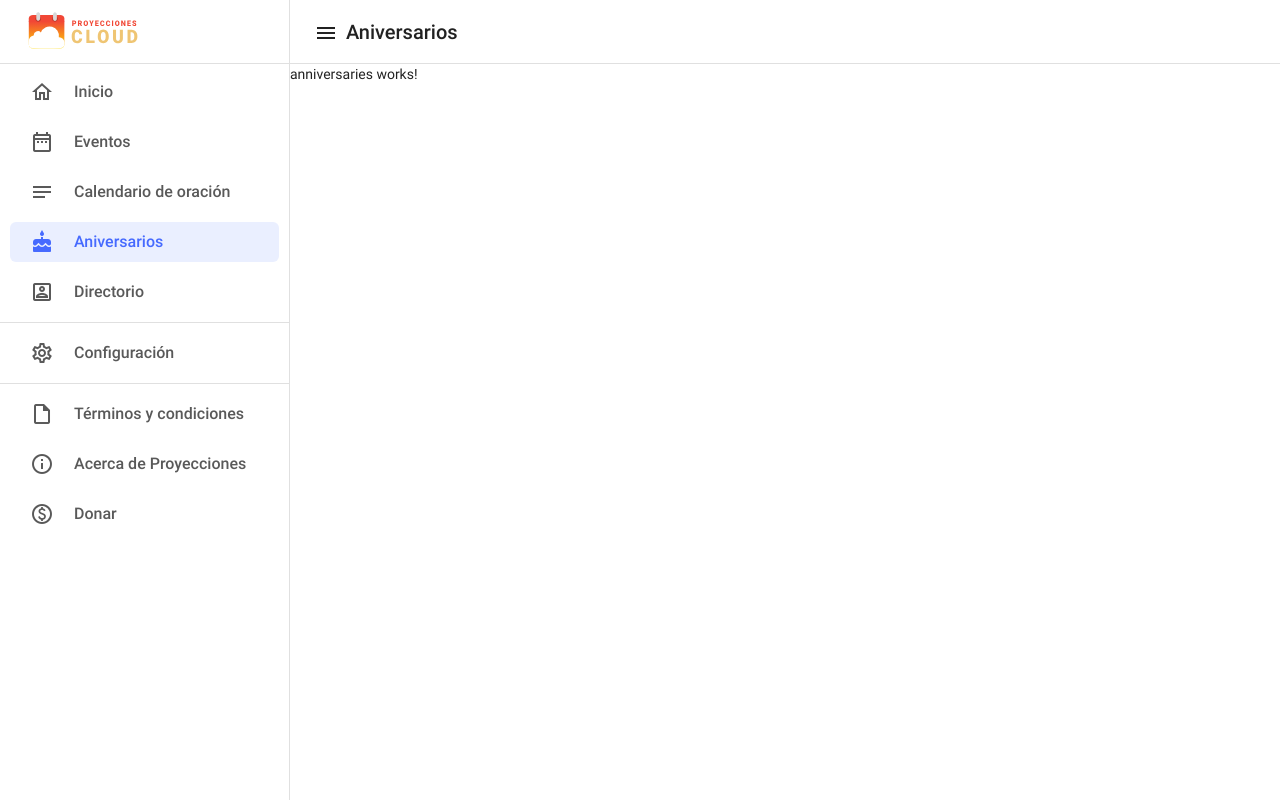
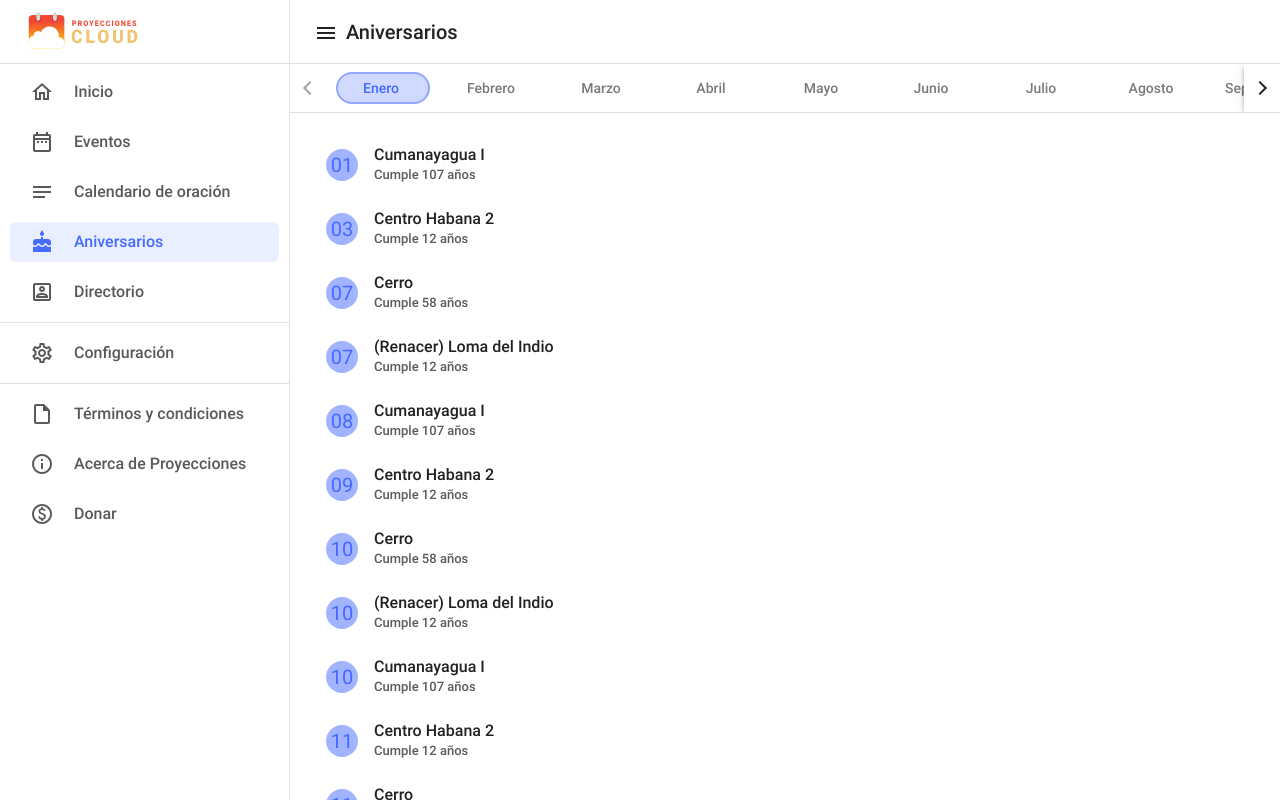
Before and after one commit to liosvel-medina/ProyeccionesWeb, an Angular app: page /anniversaries in a window 1280 px wide. Built offline with nearby package versions, Linux system fonts and the light colour scheme.

Commit message:
define anniversaries.component structure

```diff
--- a/src/app/core/anniversaries/anniversaries.component.css
+++ b/src/app/core/anniversaries/anniversaries.component.css
@@ -0,0 +1,80 @@
+.content-area {
+  overflow-x: hidden;
+  height: 100%;
+}
+
+::ng-deep .mat-tab-label {
+  min-width: 110px !important;
+  width: 110px !important;
+  user-select: none;
+}
+
+::ng-deep .mat-ink-bar {
+  bottom: unset !important;
+  top: 50%;
+  transform: translate(10px, -50%);
+  width: 90px !important;
+  height: 28px !important;
+  border-radius: 50px;
+  border: 2px solid rgba(70, 106, 255, 0.45);
+  background-color: rgba(70, 106, 255, 0.25) !important;
+}
+
+::ng-deep .mat-tab-label-active {
+  color: #466AFF !important;
+  opacity: 1 !important;
+}
+
+::ng-deep .mat-tab-label-content {
+  font-weight: 500;
+}
+
+::ng-deep .mat-tab-body-content {
+  padding: 20px;
+}
+
+.anniversary-item {
+  display: flex;
+  flex-direction: row;
+  align-items: center;
+  padding: 12px 16px;
+}
+
+.anniversary-item .anniversary-day {
+  flex-shrink: 0;
+  width: 24px;
+  height: 24px;
+  font-size: 20px;
+  box-sizing: content-box;
+  border-radius: 50%;
+  padding: 4px;
+  color: #466AFF;
+  background-color: rgba(70, 106, 255, 0.50);
+
+  display: flex;
+  align-items: center;
+  justify-content: center;
+}
+
+.anniversary-item .anniversary-text {
+  padding-left: 16px;
+}
+
+.anniversary-item .anniversary-title {
+  font-size: 16px;
+  font-weight: 500;
+}
+
+.anniversary-item .anniversary-subtitle {
+  font-size: 13px;
+  color: rgba(0, 0, 0, 0.65);
+  font-weight: 500;
+}
+
+.go-up {
+  position: fixed;
+  right: 0;
+  bottom: 0;
+  margin: 24px;
+  z-index: 10;
+}
--- a/src/app/core/anniversaries/anniversaries.component.html
+++ b/src/app/core/anniversaries/anniversaries.component.html
@@ -1 +1,31 @@
-<p>anniversaries works!</p>
+<div class="content-area" #panel (scroll)="onScroll($event)">
+  <div class="row">
+    <div class="col">
+
+      <mat-tab-group dynamicHeight>
+        <mat-tab *ngFor="let month of months" label="{{month.name}}">
+
+          <div class="anniversary-item" *ngFor="let anniversary of month.anniversaries">
+            <div class="anniversary-day">
+              {{anniversary.day}}
+            </div>
+            <div class="anniversary-text">
+              <div class="anniversary-title">
+                {{anniversary.churchName}}
+              </div>
+              <div class="anniversary-subtitle">
+                Cumple {{anniversary.age}} {{anniversary.age == 1 ? 'año' : 'años'}}
+              </div>
+            </div>
+          </div>
+
+        </mat-tab>
+      </mat-tab-group>
+
+    </div>
+  </div>
+
+  <button mat-mini-fab class="go-up" (click)="scrollPanelToTop()" *ngIf="isGoUpVisible()">
+    <mat-icon>expand_less</mat-icon>
+  </button>
+</div>
--- a/src/app/core/anniversaries/anniversaries.component.ts
+++ b/src/app/core/anniversaries/anniversaries.component.ts
@@ -1,4 +1,15 @@
-import { Component, OnInit } from '@angular/core';
+import {Component, ElementRef, OnInit, ViewChild} from '@angular/core';
+
+export interface Anniversary {
+  day: string;
+  churchName: string;
+  age: number;
+}
+
+export interface Month {
+  name: string;
+  anniversaries: Anniversary[];
+}
 
 @Component({
   selector: 'app-anniversaries',
@@ -7,9 +18,262 @@ import { Component, OnInit } from '@angular/core';
 })
 export class AnniversariesComponent implements OnInit {
 
-  constructor() { }
+  scrollTop = 0;
+
+  months: Month[] = [
+    {
+      name: 'Enero',
+      anniversaries: [
+        {
+          day: '01',
+          churchName: 'Cumanayagua I',
+          age: 107
+        },
+        {
+          day: '03',
+          churchName: 'Centro Habana 2',
+          age: 12
+        },
+        {
+          day: '07',
+          churchName: 'Cerro',
+          age: 58
+        },
+        {
+          day: '07',
+          churchName: '(Renacer) Loma del Indio',
+          age: 12
+        },
+        {
+          day: '08',
+          churchName: 'Cumanayagua I',
+          age: 107
+        },
+        {
+          day: '09',
+          churchName: 'Centro Habana 2',
+          age: 12
+        },
+        {
+          day: '10',
+          churchName: 'Cerro',
+          age: 58
+        },
+        {
+          day: '10',
+          churchName: '(Renacer) Loma del Indio',
+          age: 12
+        },
+        {
+          day: '10',
+          churchName: 'Cumanayagua I',
+          age: 107
+        },
+        {
+          day: '11',
+          churchName: 'Centro Habana 2',
+          age: 12
+        },
+        {
+          day: '11',
+          churchName: 'Cerro',
+          age: 58
+        },
+        {
+          day: '12',
+          churchName: '(Renacer) Loma del Indio',
+          age: 12
+        },
+        {
+          day: '13',
+          churchName: 'Cumanayagua I',
+          age: 107
+        },
+        {
+          day: '14',
+          churchName: 'Centro Habana 2',
+          age: 12
+        },
+        {
+          day: '15',
+          churchName: 'Cerro',
+          age: 58
+        },
+        {
+          day: '16',
+          churchName: '(Renacer) Loma del Indio',
+          age: 12
+        },
+      ]
+    },
+    {
+      name: 'Febrero',
+      anniversaries: []
+    },
+    {
+      name: 'Marzo',
+      anniversaries: []
+    },
+    {
+      name: 'Abril',
+      anniversaries: []
+    },
+    {
+      name: 'Mayo',
+      anniversaries: []
+    },
+    {
+      name: 'Junio',
+      anniversaries: []
+    },
+    {
+      name: 'Julio',
+      anniversaries: []
+    },
+    {
+      name: 'Agosto',
+      anniversaries: [
+        {
+          day: '01',
+          churchName: 'Cumanayagua I',
+          age: 107
+        },
+        {
+          day: '03',
+          churchName: 'Centro Habana 2',
+          age: 12
+        },
+        {
+          day: '07',
+          churchName: 'Cerro',
+          age: 58
+        },
+        {
+          day: '07',
+          churchName: '(Renacer) Loma del Indio',
+          age: 12
+        },
+        {
+          day: '08',
+          churchName: 'Cumanayagua I',
+          age: 107
+        },
+        {
+          day: '09',
+          churchName: 'Centro Habana 2',
+          age: 12
+        },
+        {
+          day: '10',
+          churchName: 'Cerro',
+          age: 58
+        },
+        {
+          day: '10',
+          churchName: '(Renacer) Loma del Indio',
+          age: 12
+        },
+        {
+          day: '10',
+          churchName: 'Cumanayagua I',
+          age: 107
+        },
+        {
+          day: '11',
+          churchName: 'Centro Habana 2',
+          age: 12
+        },
+        {
+          day: '11',
+          churchName: 'Cerro',
+          age: 58
+        },
+        {
+          day: '12',
+          churchName: '(Renacer) Loma del Indio',
+          age: 12
+        },
+        {
+          day: '13',
+          churchName: 'Cumanayagua I',
+          age: 107
+        },
+        {
+          day: '14',
+          churchName: 'Centro Habana 2',
+          age: 12
+        },
+        {
+          day: '15',
+          churchName: 'Cerro',
+          age: 58
+        },
+        {
+          day: '16',
+          churchName: '(Renacer) Loma del Indio',
+          age: 12
+        },
+        {
+          day: '16',
+          churchName: '(Renacer) Loma del Indio',
+          age: 12
+        },
+        {
+          day: '18',
+          churchName: '(Renacer) Loma del Indio',
+          age: 12
+        },
+        {
+          day: '18',
+          churchName: '(Renacer) Loma del Indio',
+          age: 12
+        },
+        {
+          day: '20',
+          churchName: '(Renacer) Loma del Indio',
+          age: 12
+        },
+      ]
+    },
+    {
+      name: 'Septiembre',
+      anniversaries: []
+    },
+    {
+      name: 'Octubre',
+      anniversaries: []
+    },
+    {
+      name: 'Noviembre',
+      anniversaries: []
+    },
+    {
+      name: 'Diciembre',
+      anniversaries: []
+    },
+  ];
+
+  @ViewChild('panel') panel: ElementRef;
+
+  constructor(panel: ElementRef) {
+    this.panel = panel;
+  }
 
   ngOnInit(): void {
   }
 
+  scrollPanelToTop() {
+    if (this.panel != undefined) {
+      this.panel.nativeElement.scrollTop = 0;
+    }
+  }
+
+  onScroll(event: any) {
+    this.scrollTop = event.target.scrollTop;
+  }
+
+  isGoUpVisible() {
+    return this.scrollTop > 48;
+  }
+
 }
--- a/src/app/core/praying-calendar/praying-calendar.component.css
+++ b/src/app/core/praying-calendar/praying-calendar.component.css
@@ -21,7 +21,6 @@
 }
 
 ::ng-deep .mat-tab-label-active {
-  /*::ng-deep .mat-tab-label-active .mat-tab-label-content {*/
   color: #466AFF !important;
   opacity: 1 !important;
 }
```
